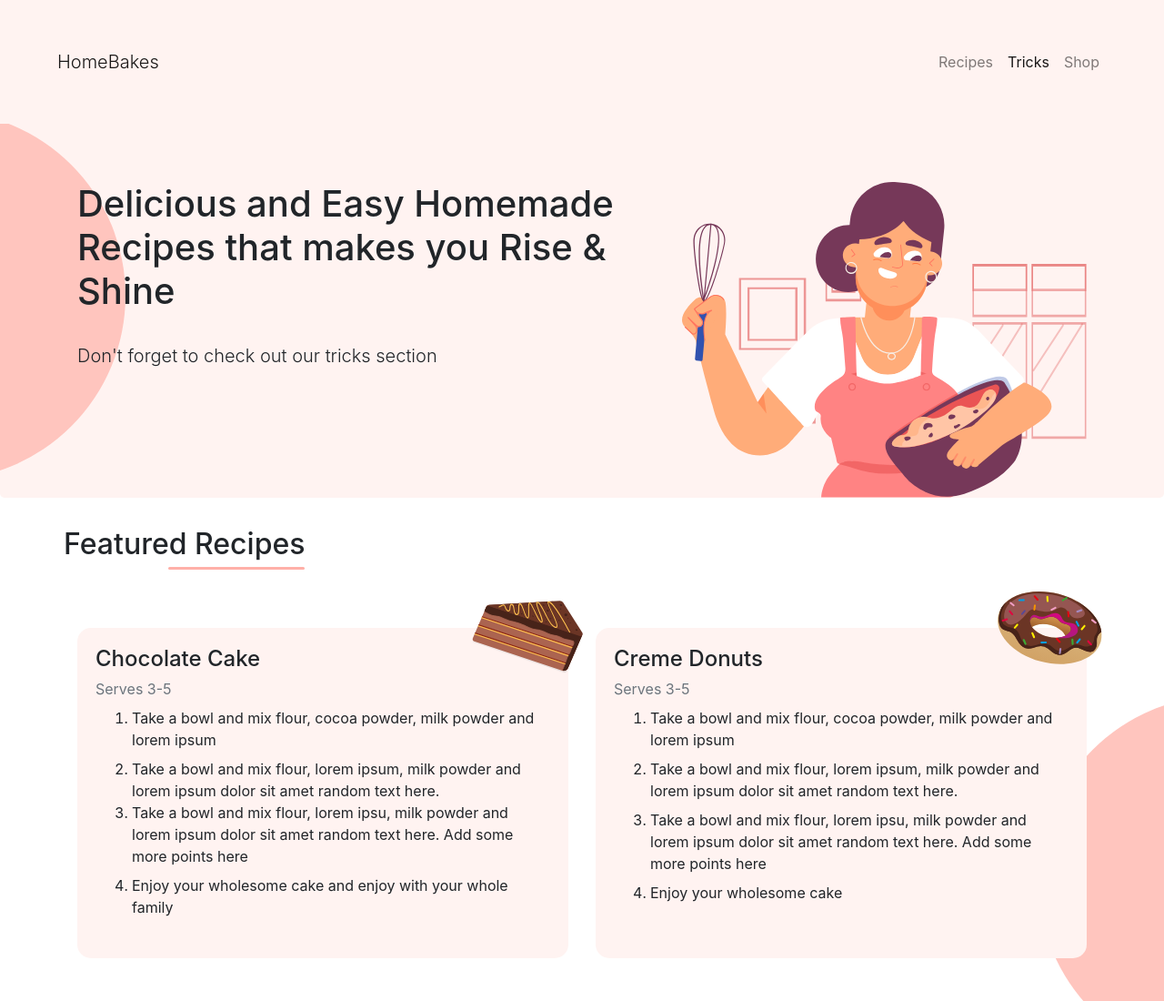
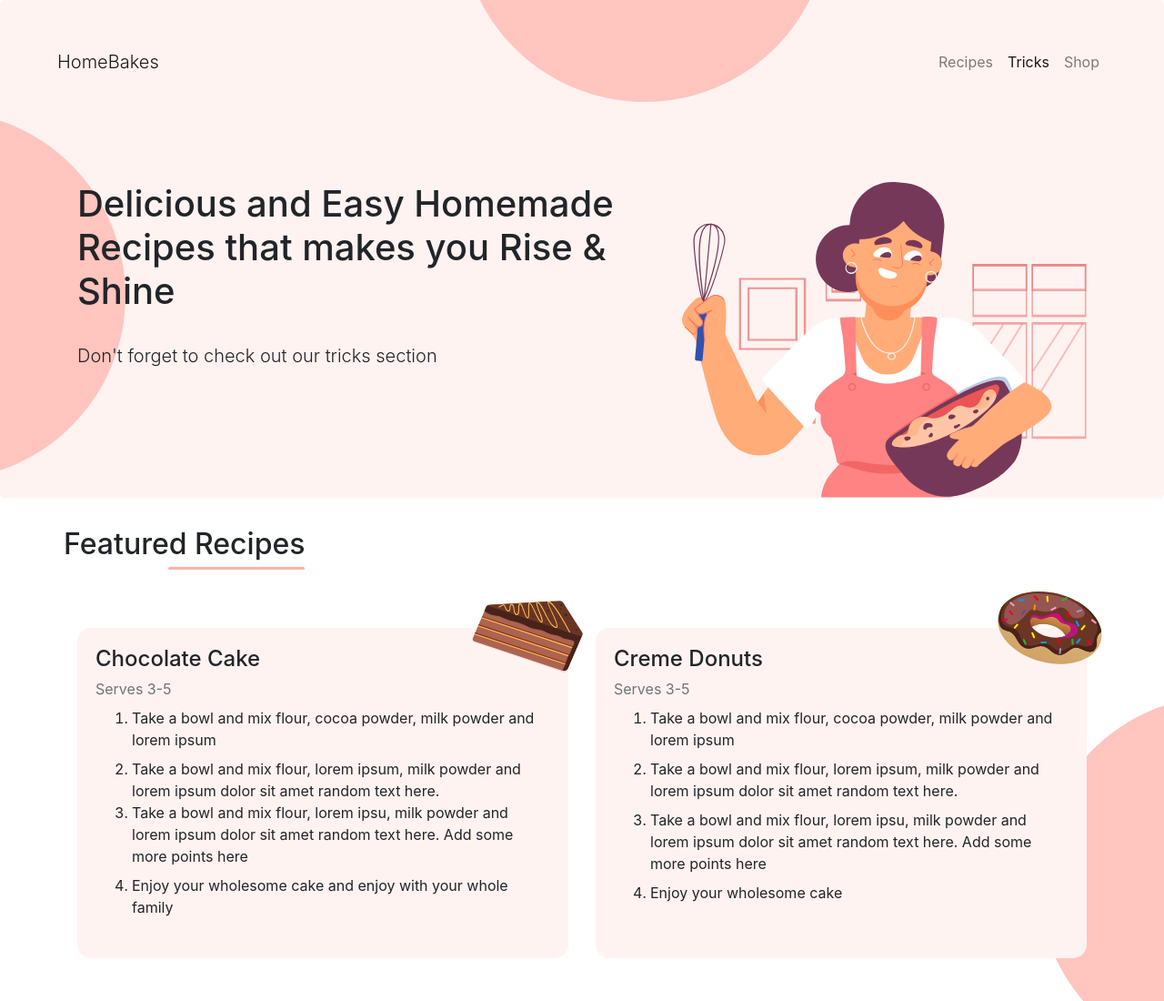
Before and after one commit to lemonnuggets/stc-homebakes, a plain HTML site: page index.html in a window 1280 px wide. Shown: the top 1100 px of the page at 91% size. Drawn offline with nearby package versions, Linux system fonts and the light colour scheme.

Commit message:
Navbar fixes and added third circle.
Navbar is now transparent as this allows us to put third
semicircle on top.

Also since it's transparent, we can now scroll to the top of sections
when we click on navlinks.
This allows the tag to update automatically.

```diff
--- a/index.html
+++ b/index.html
@@ -20,9 +20,13 @@
         <title>HomeBakes</title>
     </head>
     <body data-spy="scroll" data-target=".navbar" data-offset="50">
-        <nav
-            class="navbar navbar-expand-sm p-md-5 custom-light navbar-light fixed-top"
-        >
+        <img
+            src="./assets/ellipse.svg"
+            alt="page decoration"
+            class="decoration"
+            id="circle2"
+        />
+        <nav class="navbar navbar-expand-sm p-md-5 navbar-light fixed-top">
             <div class="container-fluid">
                 <a class="navbar-brand display-1" href="#home">HomeBakes</a>
                 <button
--- a/script.js
+++ b/script.js
@@ -1,9 +1,5 @@
 let skip = false;
 window.onscroll = () => {
-    // console.log(document.body.scrollTop, document.documentElement.scrollTop);
-    // console.log(!skip);
-    // if (!skip) {
-    console.log("switching");
     document
         .querySelector(".navbar")
         .classList.toggle(
@@ -12,12 +8,10 @@ window.onscroll = () => {
                 document.documentElement.scrollTop > 50
         );
     setTimeout(500);
-    // }
-    // skip = !skip;
 };
 const scrollOptions = {
     behavior: "smooth",
-    block: "center",
+    block: "start",
 };
 console.log(document.querySelectorAll("a").forEach);
 document.querySelectorAll("a").forEach((element) => {
--- a/styles.css
+++ b/styles.css
@@ -13,8 +13,13 @@
     transform: translateY(30%);
 }
 #circle2 {
-    top: 500px;
-    right: 0;
+    position: absolute;
+    transform: rotate(90deg);
+    top: -20%;
+    left: 50%;
+}
+.navbar {
+    background: transparent !important;
 }
 #circle3 {
     transform: rotate(180deg) translateY(75%);
```
